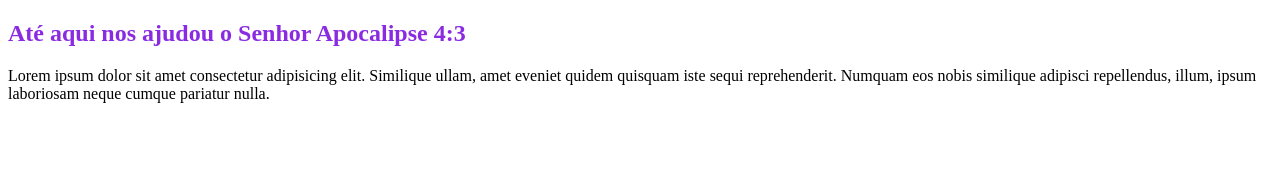
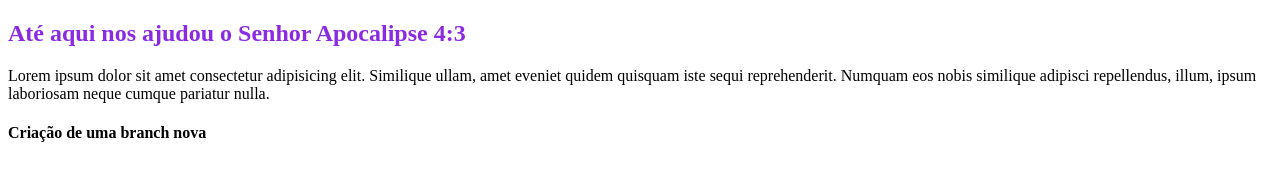
Before and after one commit to OrleiSan/teste-do-gato, a plain HTML site: page index.html in a window 1280 px wide. Drawn offline with Linux system fonts and the light colour scheme.

Commit message:
atualizacao newr

```diff
--- a/index.html
+++ b/index.html
@@ -13,5 +13,6 @@
         Similique ullam, amet eveniet quidem quisquam iste sequi
         reprehenderit. Numquam eos nobis similique adipisci repellendus,
         illum, ipsum laboriosam neque cumque pariatur nulla. </p>
+        <h4>Criação de uma branch nova</h4>
 </body>
 </html>
```
